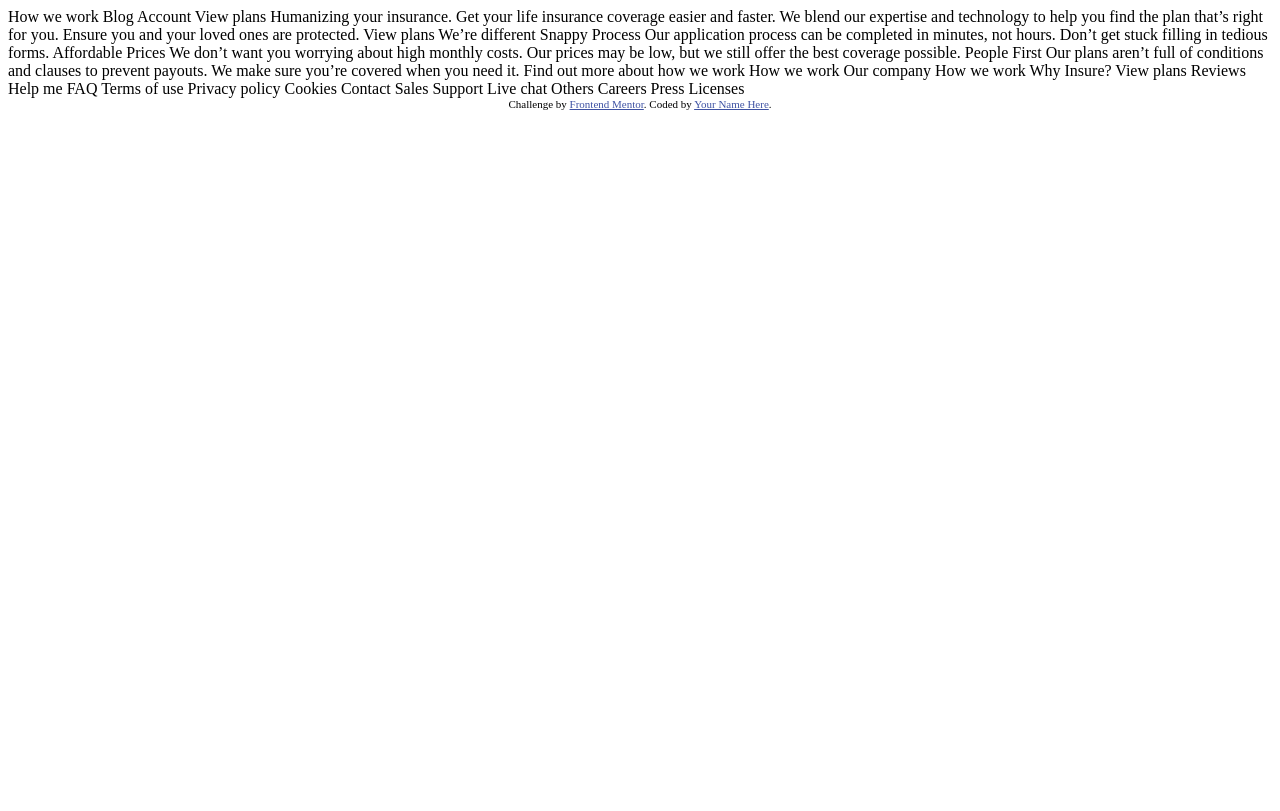
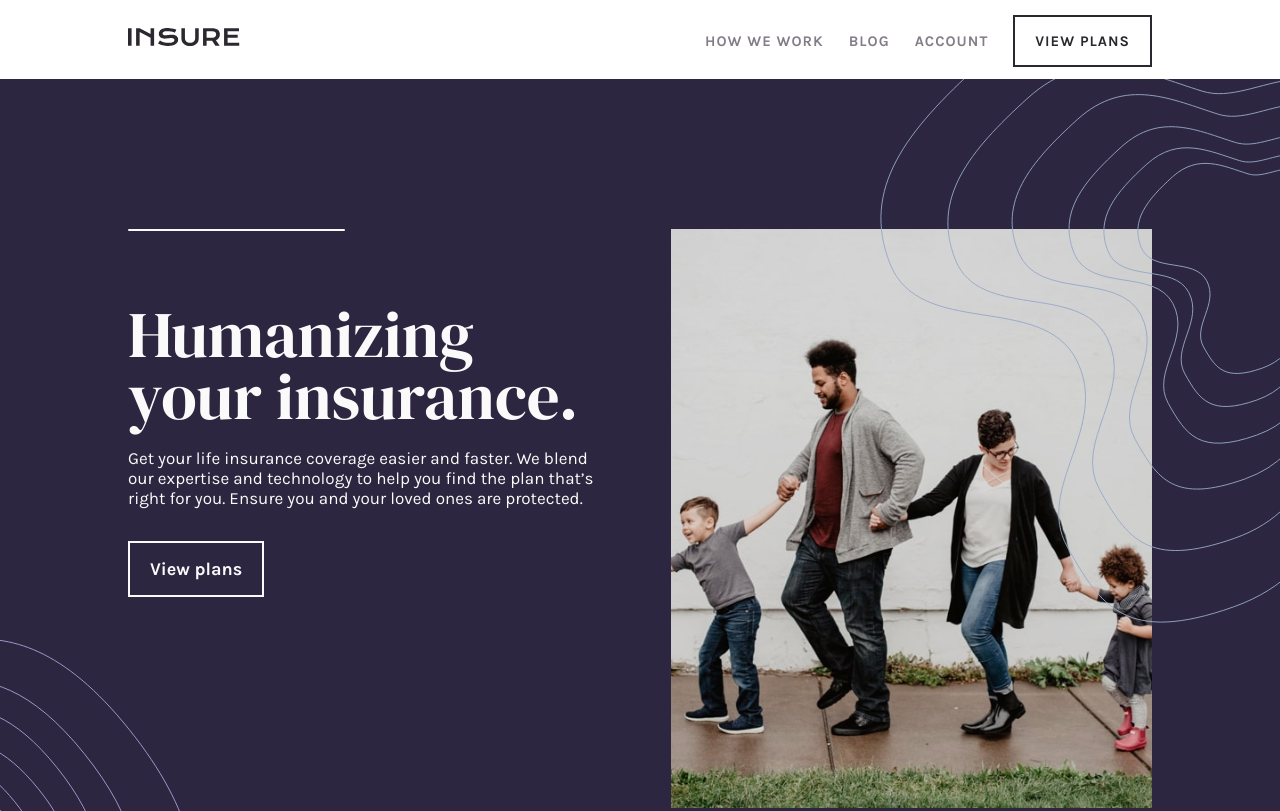
Before and after one commit to jefferson-calmon/Insure, a plain HTML site: page index.html in a window 1280 px wide. Shown: the top 811 px of the page. Drawn offline with Linux system fonts and the light colour scheme.

Commit message:
feat: Added header and banner in the page

```diff
--- /dev/null
+++ b/css/styles.css
@@ -0,0 +1,215 @@
+* {
+    margin: 0;
+    padding: 0;
+    box-sizing: border-box;
+    font-family: 'Karla', sans-serif;
+    font-weight: 400;
+    font-size: 18px;
+}
+
+a.link{
+    color: inherit;
+    text-decoration: none;
+}
+
+h1, h2, h3{
+    font-family: 'DM Serif Display', serif;
+}
+
+:root{
+    --Dark-Violet: #2d2640;
+    --Very-Dark-Violet: #2b272f;
+    --Grayish-Blue: #95a9c6;
+    --Dark-Grayish-Violet: #837d87;
+    --Very-Light-Gray: #fafafa;
+}
+
+::selection{
+    background: var(--Dark-Violet);
+    color: #fafafa;
+}
+
+.container{
+    width: 80%;
+    margin: auto;
+    height: 100%;
+    position: relative;
+}
+
+header{
+    background: #fff;
+    padding: 27px 0;
+}
+
+header .container{
+    display: flex;
+    flex-direction: row;
+    align-items: center;
+    justify-content: space-between;
+    color: var(--Dark-Grayish-Violet);
+}
+
+header .container nav ul{
+    display: flex;
+    flex-direction: row;
+    align-items: center;
+    justify-content: center;
+}
+
+header .container nav ul li{
+    list-style: none;
+    margin-left: 25px;
+}
+
+header .container nav ul li a{
+    text-decoration: none;
+    color: inherit;
+    /* font-family: 'Roboto', sans-serif; */
+    font-weight: bolder;
+    font-size: .82em;
+    text-transform: uppercase;
+    letter-spacing: 1px;
+}
+header .container nav ul li a:hover{
+    color: var(--Dark-Violet);
+}
+
+header .container nav ul li a.call-view{
+    border: 2px solid var(--Very-Dark-Violet);
+    padding: 15px 20px;
+    color: var(--Very-Dark-Violet);
+    transition: .1s;
+    position: relative;
+}
+
+header .container nav ul li a.call-view:hover{
+    border: 2px solid var(--Very-Dark-Violet);
+    color: var(--Very-Light-Gray);
+    background: var(--Very-Dark-Violet);
+}
+
+#banner{
+    width: 100%;
+    min-height: 100vh;
+    background: var(--Dark-Violet);
+    padding-top: 150px;
+    /* overflow: hidden; */
+    position: relative;
+}
+
+#banner .container{
+    display: flex;
+    flex-direction: row;
+    justify-content: space-between;
+    height: 100%;
+}
+
+.block-banner{
+    width: 47%;
+}
+
+#banner .container .content-banner{
+    /* background: red; */
+    height: 100%;
+    color: #fafafa;
+}
+
+.image-background-banner{
+    position: absolute;
+    z-index: 1;
+    user-select: none;
+    pointer-events: none;
+}
+
+.image-background-banner.left{
+    top: 70%;
+    left: 0;
+}
+
+.image-background-banner.right{
+    top: 0px;
+    right: 0;
+    width: 400px;
+}
+
+#banner .container .content-banner h1{
+    font-size: 65px;
+    margin-bottom: 20px;
+    line-height: 62px;
+    pointer-events: none;
+    user-select: none;
+    padding-top: 75px;
+    position: relative;
+}
+
+#banner .container .content-banner h1::before{
+    content: '';
+    position: absolute;
+    top: 0;
+    width: 45%;
+    height: 2px;
+    background: #fafafa;
+    border-radius: 20px;
+}
+
+#banner .container .content-banner p{
+    font-size: 17px;
+    margin-bottom: 50px;
+}
+
+#banner .container .content-banner a{
+    text-decoration: none;
+    border: 2px solid #fafafa;
+    padding: 15px 20px;
+    color: #fafafa;
+    transition: .1s;
+    position: relative;
+    font-weight: bold;
+}
+
+#banner .container .content-banner a:hover{
+    background: #fafafa;
+    color: var(--Dark-Violet);
+    font-weight: bold;
+}
+
+#banner .container .image-banner{
+    position: relative;
+}
+
+#banner .container .image-banner img{
+    position: absolute;
+    width: 100%;
+}
+
+#diferences{
+    min-height: 100vh;
+    background: #fff;
+}
+
+#diferences .container{
+    padding-top: 260px;
+}
+
+#diferences .container h2{
+    color: var(--Very-Dark-Violet);
+    font-size: 55px;
+    padding-top: 60px;
+    position: relative;
+    margin-bottom: 20px;
+}
+
+#diferences .container h2::before{
+    content: '';
+    position: absolute;
+    top: 0;
+    width: 15%;
+    height: 2px;
+    border-radius: 20px;
+    background: #ddd;
+}
+
+
+body{
+    background: #fafafa;
+}
--- a/index.html
+++ b/index.html
@@ -4,7 +4,13 @@
   <meta charset="UTF-8">
   <meta name="viewport" content="width=device-width, initial-scale=1.0"> <!-- displays site properly based on user's device -->
 
+  <link href="https://fonts.googleapis.com/css2?family=Karla:wght@400;700&display=swap" rel="stylesheet">
+  <link href="https://fonts.googleapis.com/css2?family=DM+Serif+Display:ital@0;1&display=swap" rel="stylesheet">
+  <link href="https://fonts.googleapis.com/css2?family=Roboto:wght@300;400;500;700;900&display=swap" rel="stylesheet">
+
   <link rel="icon" type="image/png" sizes="32x32" href="./images/favicon-32x32.png">
+  <link rel="stylesheet" href="css/styles.css">
+
 
   <title>Frontend Mentor | Insure landing page</title>
 
@@ -16,35 +22,83 @@
 </head>
 <body>
 
-  How we work
-  Blog
-  Account
-  View plans
+<header>
+  <div class="container">
+    <div class="logo">
+      <h1>
+        <img src="./images/logo.svg" alt="Insure">
+      </h1>
+    </div>
 
-  Humanizing your insurance.
+    <nav>
+      <ul>
+        <li><a href="#">How we work</a></li>
+        <li><a href="#">Blog</a></li>
+        <li><a href="#">Account</a></li>
+        <li><a href="#" class="call-view">View plans</a></li>
+      </ul>
+    </nav>
+  </div>
+</header>
 
+<section id="banner">
+
+  <img src="./images/bg-pattern-intro-left-desktop.svg" class="image-background-banner left" alt="background">
+  <img src="./images/bg-pattern-intro-right-desktop.svg" class="image-background-banner right" alt="background">
+  <div class="container">
+
+    <div class="content-banner block-banner">
+
+      <h1>Humanizing your insurance.</h1>
+      <p>
         Get your life insurance coverage easier and faster. We blend our expertise
         and technology to help you find the plan that’s right for you. Ensure you
         and your loved ones are protected.
+      </p>
 
-  View plans
+      <a href="#" class="call-view">View plans</a>
+    </div>
 
-  We’re different
+    <div class="image-banner block-banner">
+      <img src="./images/image-intro-desktop.jpg" alt="Insure image banner">
+    </div>
+  </div>
+</section>
 
-  Snappy Process
+<section id="diferences">
+  <div class="container">
+    <h2>We’re different</h2>
 
+    <div class="grid-diferences">
+      <div class="box-grid">
+        <h3>Snappy Process</h3>
+
+        <p>
           Our application process can be completed in minutes, not hours. Don’t get
           stuck filling in tedious forms.
+        </p>
+      </div>
 
-  Affordable Prices
+      <div>
+        <h3>Affordable Prices</h3>
 
+        <p>
           We don’t want you worrying about high monthly costs. Our prices may be low,
           but we still offer the best coverage possible.
+        </p>
+      </div>
 
-  People First
+      <div class="box-grid">
+        <h3>People First</h3>
 
+        <p>
           Our plans aren’t full of conditions and clauses to prevent payouts. We make
           sure you’re covered when you need it.
+        </p>
+      </div>
+    </div>
+  </div>
+</section>
 
   Find out more about how we work
 
```
Lines whose indentation alone changed are shown as unchanged.
